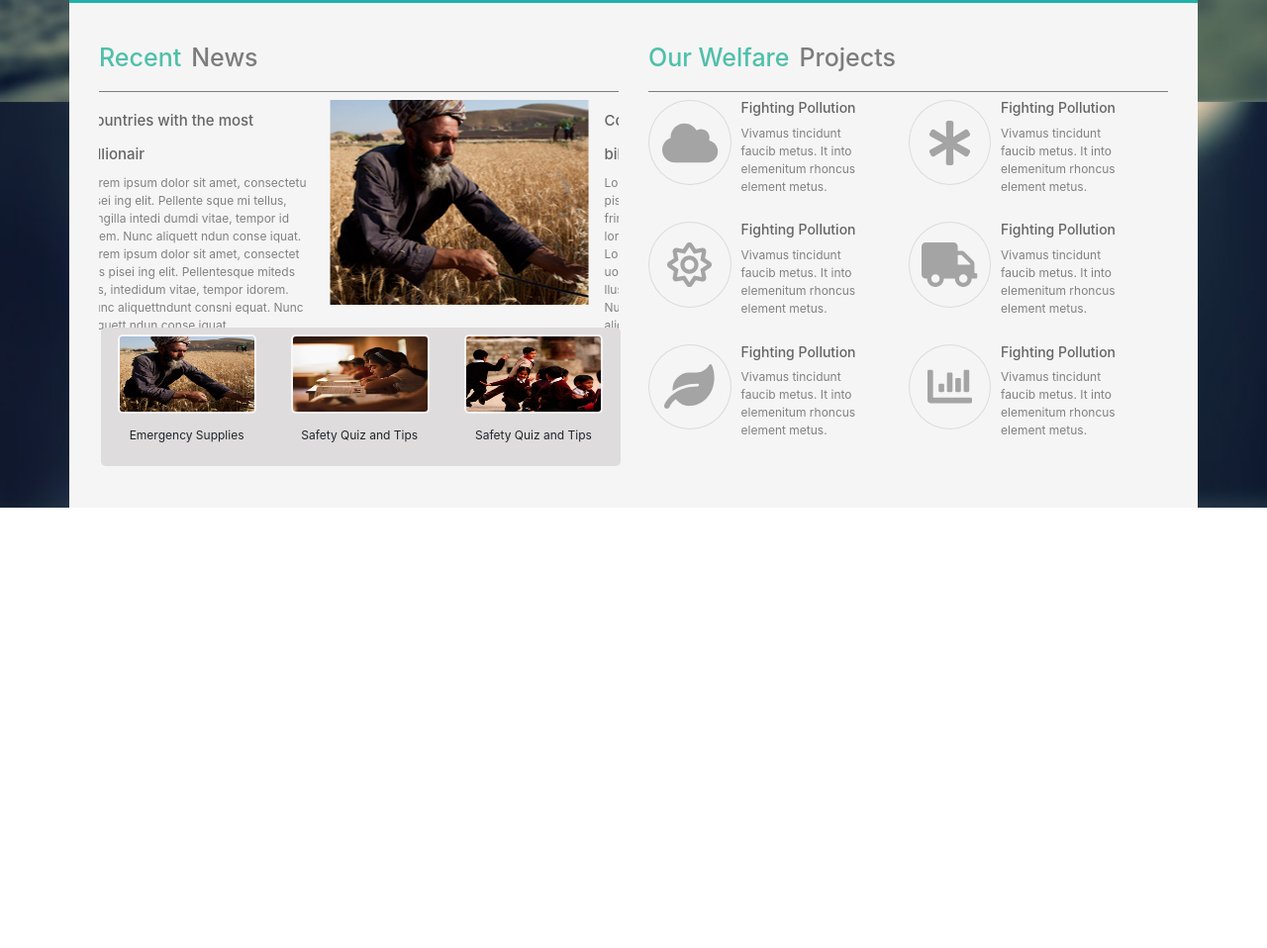
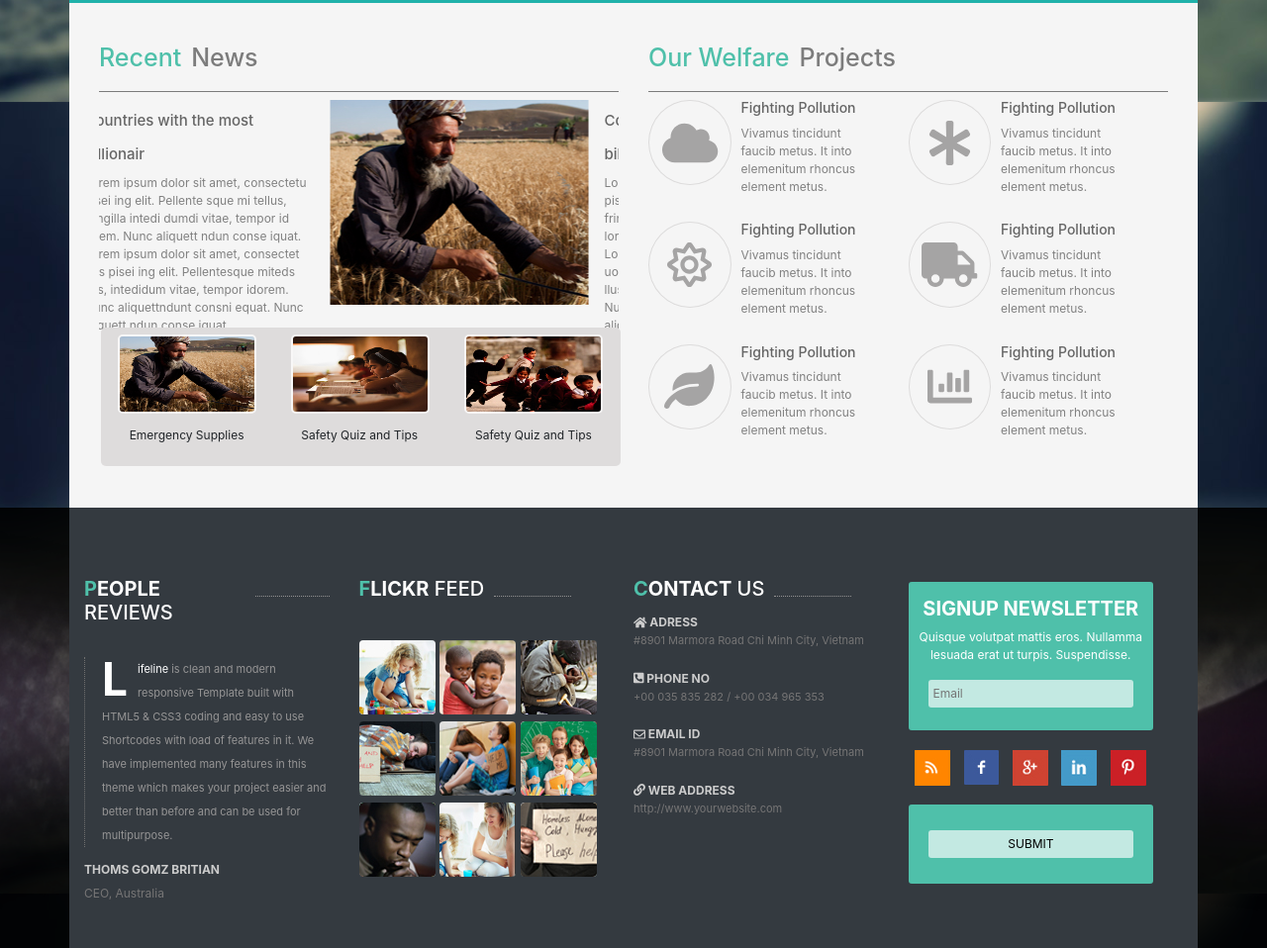
Before and after one commit to anuka121-a/Lifeline, a plain HTML site: page index.html in a window 1280 px wide. Shown: the part 1497-2455 px from the top of the page at 99% size. Before the commit the page ends 2010 px from the top, so only its background shows below. Drawn offline with nearby package versions, Linux system fonts and the light colour scheme.

Commit message:
add footer

```diff
--- a/css/style.css
+++ b/css/style.css
@@ -452,3 +452,108 @@ img:hover{
 .col-of-wlef:hover .green{
     transform: scale(1);
 }
+.footer{
+    height: 445px;
+    background: url(../img/footer-bg.png) rgba(0, 0, 0, 0.9);
+    background-size: 100% 100%;
+}
+.title-of-footer{
+    margin-top: 70px;
+}
+.title-of-footer h4{
+    font-size: 20px;
+}
+.dotted{
+    border-bottom: 1px dotted #939292;
+    width: 78px;
+    height: 20px;
+    margin-left: 10px;
+}
+.p{
+    color: #4fc0aa;
+}
+.text-of-footer{
+    font-size: 11px;
+    line-height: 24px;
+    color: #969595;
+    border-left: 1px dotted #6F6F6F;
+    padding-left: 17px;
+    margin-top: 25px;
+}
+.L{
+    font-size: 46px;
+    float: left;
+    margin-right: 10px;
+    height: 35px;
+    margin-top: 10px;
+}
+.thoms{
+    font-size: 12px;
+    color: #cccccc;
+}
+.australia{
+    font-size: 12px;
+    color: #767575;
+}
+.flickr-img{
+    margin-top: 25px;
+}
+.flickr-img img{
+    border-radius: 4px;
+    margin-top: 7px;
+}
+.flickr-img img:hover{
+    filter: grayscale(1);
+}
+.adress-of-life li{
+    list-style: none;
+}
+.details-of-contact{
+    color: #cccccc;
+    font-size: 12px;
+}
+.adress-of-life p{
+    font-size: 11px;
+    color: #767575;
+}
+.newsletter{
+    height: 150px;
+    background-color: #4fc0aa;
+    margin-top: 75px;
+    border-radius: 3px;
+    padding-top: 15px;
+}
+.newsletter h4{
+    font-size: 20px;
+}
+.newsletter p{
+    font-size: 12px;
+}
+.newsletter input{
+    width: 84%;
+    margin-left: 20px;
+    font-size: 12px;
+    background: rgba(255, 255, 255, 0.66);
+    border: none;
+    outline: none;
+    border-radius: 3px;
+    padding: 5px;
+}
+.socialicons{
+    height: 75px;
+}
+.sendmail{
+    height: 80px;
+    background-color: #4fc0aa;
+    border-radius: 3px;
+}
+.sendmail input{
+    width: 84%;
+    margin-left: 20px;
+    font-size: 12px;
+    background: rgba(255, 255, 255, 0.66);
+    border: none;
+    outline: none;
+    border-radius: 3px;
+    padding: 5px;
+}
--- a/index.html
+++ b/index.html
@@ -359,7 +359,100 @@
                 </div>
             </div>
         </div>
+    </div>
 
+    <div class="footer w-100">
+      <div class="container h-100 foot  bg-dark">
+        <div class="row h-100 w-100">
+          <div class="col-3">
+            <div class="title-of-footer w-100 d-flex">
+              <h4 class="text-white"><span class="p font-weight-bold">P</span><span class="eople font-weight-bold text-white">EOPLE</span> REVIEWS</h4>
+              <div class="dotted"></div>
+            </div>
+            <p class="text-of-footer"><span class="L text-white font-weight-bold">L</span><span class="ife text-white">ifeline</span> is clean and modern responsive Template built
+              with HTML5 & CSS3 coding and easy to use Shortcodes with load of features in it. We have implemented
+              many features in this theme which makes your project easier and better than before and can be used for
+              multipurpose.
+            </p>
+            <h6 class="thoms font-weight-bold">THOMS GOMZ BRITIAN</h6>
+            <p class="australia">CEO, Australia</p>
+          </div>
+
+          <div class="col-3">
+            <div class="title-of-footer w-100 d-flex">
+              <h4 class="text-white"><span class="p font-weight-bold">F</span><span class="eople font-weight-bold text-white">LICKR</span> FEED</h4>
+              <div class="dotted"></div>
+            </div>
+            <div class="flickr-img">
+              <img src="img/flickr1.jpg">
+              <img src="img/flickr2.jpg">
+              <img src="img/flickr3.jpg">
+              <img src="img/flickr4.jpg">
+              <img src="img/flickr5.jpg">
+              <img src="img/flickr6.jpg">
+              <img src="img/flickr7.jpg">
+              <img src="img/flickr8.jpg">
+              <img src="img/flickr9.jpg">
+            </div>
+          </div>
+
+          <div class="col-3">
+            <div class="title-of-footer w-100 d-flex">
+              <h4 class="text-white"><span class="p font-weight-bold">C</span><span class="eople font-weight-bold text-white">ONTACT</span> US</h4>
+              <div class="dotted"></div>
+            </div>
+            <div class="adress-of-life">
+              <li>
+                <span class="details-of-contact font-weight-bold">
+                  <i class="fas fa-home"></i>
+                  ADRESS
+                </span>
+                <p>#8901 Marmora Road Chi Minh City, Vietnam</p>
+              </li>
+              <li>
+                <span class="details-of-contact font-weight-bold">
+                  <i class="fas fa-phone-square-alt"></i>
+                  PHONE NO
+                </span>
+                <p>+00 035 835 282 / +00 034 965 353</p>
+              </li>
+              <li>
+                <span class="details-of-contact font-weight-bold">
+                  <i class="far fa-envelope"></i>
+                  EMAIL ID
+                </span>
+                <p>#8901 Marmora Road Chi Minh City, Vietnam</p>
+              </li>
+              <li>
+                <span class="details-of-contact font-weight-bold">
+                  <i class="fas fa-link"></i>
+                  WEB ADDRESS
+                </span>
+                <p>http://www.yourwebsite.com</p>
+              </li>
+            </div>
+          </div>
+
+          <div class="col-3">
+            <div class="newsletter">
+              <h4 class="text-white font-weight-bold text-center">SIGNUP NEWSLETTER</h4>
+              <P class="text-white text-center">Quisque volutpat mattis eros. Nullamma lesuada erat ut turpis. Suspendisse.</P>
+              <input  type="text" placeholder="Email">
+            </div>
+            <div class="socialicons d-flex align-items-center justify-content-around">
+              <img src="img/rss.jpg">
+              <img src="img/facebook.jpg">
+              <img src="img/gplus.jpg">
+              <img src="img/linked-in.jpg">
+              <img src="img/pinterest.jpg">
+            </div>
+            <div class="sendmail d-flex align-items-center">
+              <input type="button" value="SUBMIT">
+            </div>
+          </div>
+        </div>
+
+      </div>
     </div>
 <script defer src="https://pro.fontawesome.com/releases/v5.10.0/js/all.js" integrity="sha384-G/ZR3ntz68JZrH4pfPJyRbjW+c0+ojii5f+GYiYwldYU69A+Ejat6yIfLSxljXxD" crossorigin="anonymous"></script>
 <script src="https://code.jquery.com/jquery-3.5.1.slim.min.js" integrity="sha384-DfXdz2htPH0lsSSs5nCTpuj/zy4C+OGpamoFVy38MVBnE+IbbVYUew+OrCXaRkfj" crossorigin="anonymous"></script>
```
Also changed, not shown: img/facebook.jpg (added), img/flickr1.jpg (added), img/flickr2.jpg (added), img/flickr3.jpg (added), img/flickr4.jpg (added), img/flickr5.jpg (added), img/flickr6.jpg (added), img/flickr7.jpg (added), img/flickr8.jpg (added), img/flickr9.jpg (added), img/footer-bg.png (added), img/gplus.jpg (added), img/linked-in.jpg (added), img/pinterest.jpg (added), 1 more files.
